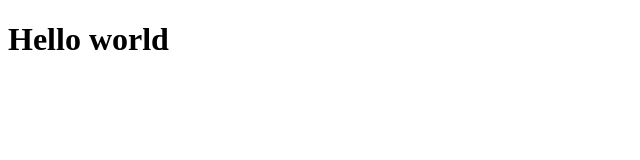
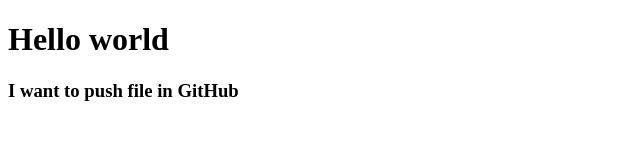
Before and after one commit to Istiak210129/my-first-web-dev, a plain HTML site: page index.html in a window 1280 px wide. Shown: the whole page, without its empty margins (0-640 px from the left). Drawn offline with Linux system fonts and the light colour scheme.

Commit message:
learning github

```diff
--- a/index.html
+++ b/index.html
@@ -7,5 +7,6 @@
 </head>
 <body>
    <h1>Hello world</h1>
+   <h3>I want to push file in GitHub</h3>
 </body>
 </html>
```
